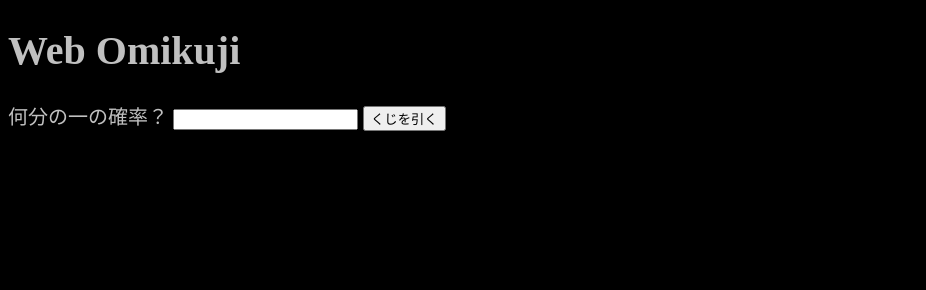
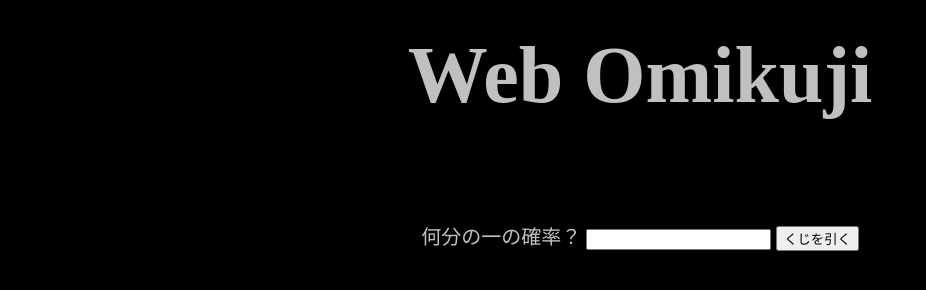
Before and after one commit to celebrater46/webOmikuji, a plain HTML site: page index.html in a window 1280 px wide. Shown: the whole page, without its empty margins (0-926 px from the left). Drawn offline with Linux system fonts and the light colour scheme.

Commit message:
cleaned up code

```diff
--- a/main.js
+++ b/main.js
@@ -8,11 +8,7 @@ const kuji = () => {
     console.log(typeof num);
     console.log(num);
     if(num > 1){
-        // console.log("num is true");
         str = "<span class='num'>" + Math.ceil(Math.random() * num) + "</span>";
-    } else {
-        // console.log("num is false");
-        // answer.innerText(str);
     }
     answer.innerHTML = str;
 }
--- a/style.css
+++ b/style.css
@@ -7,6 +7,17 @@ html{
 body{
     background-color: black;
     color: silver;
+    text-align: center;
+}
+
+h1{
+    font-size: 4rem;
+    margin: 30px auto 100px;
+}
+
+div.containter{
+    width: 1000px;
+    margin: 0 auto;
 }
 
 div#answer{
```
